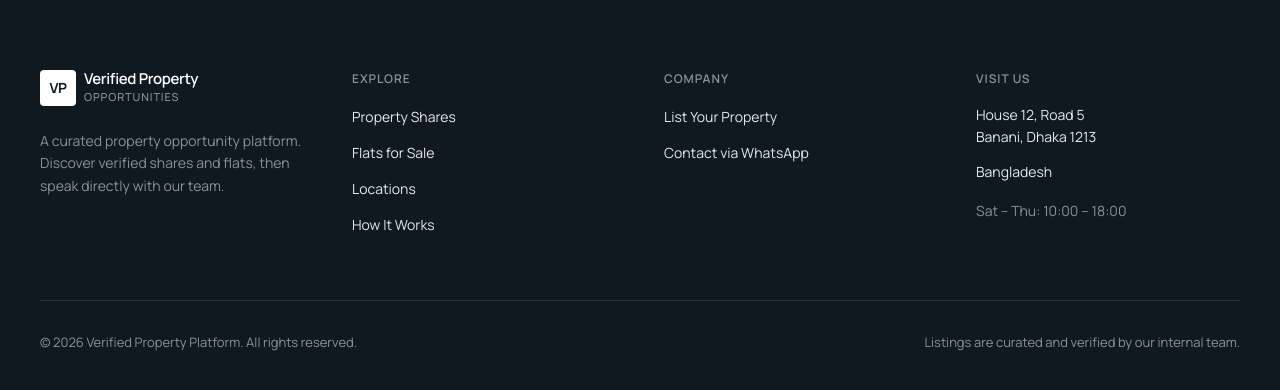
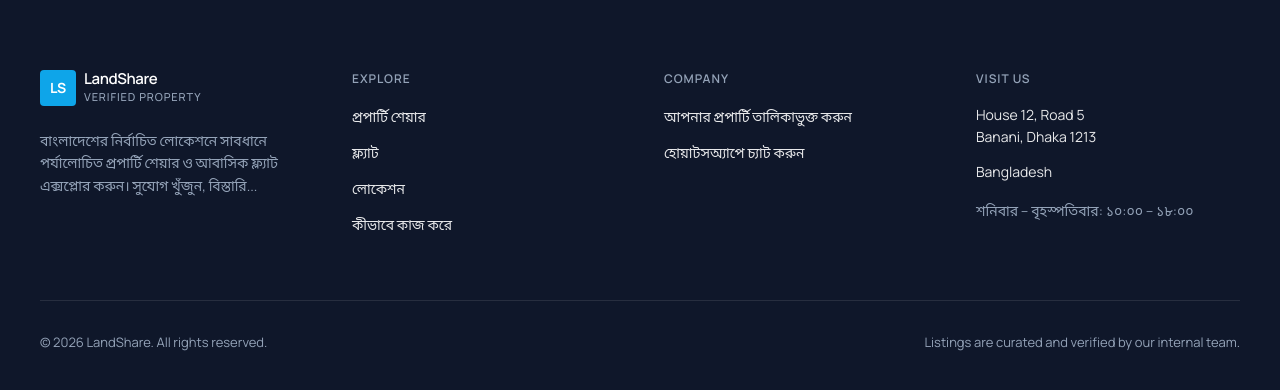
Before and after one commit to mansurcozmiq-byte/landshare, a Next.js app: page / in a window 1280 px wide. Shown: the part 5413-5803 px from the top of the page. Built offline with nearby package versions, Linux system fonts and the light colour scheme.

Commit message:
Update Footer with bilingual + skyblue brand

```diff
--- a/src/components/Footer.tsx
+++ b/src/components/Footer.tsx
@@ -1,69 +1,73 @@
+"use client";
+
 import Link from "next/link";
-import Logo from "./Logo";
 import { getWhatsAppLink, getGeneralMessage } from "@/lib/whatsapp";
+import { useLanguage } from "@/context/LanguageContext";
 
 export default function Footer() {
+  const { t } = useLanguage();
+
   return (
-    <footer className="border-t border-[#D9D6CF] bg-[#101820] text-white">
+    <footer className="border-t border-[#E2E8F0] bg-[#0F172A] text-white">
       <div className="container-main section-padding">
         <div className="grid gap-12 md:grid-cols-2 lg:grid-cols-4">
           <div className="lg:col-span-1">
             <div className="mb-6">
               <div className="flex items-center gap-2">
-                <div className="flex h-9 w-9 items-center justify-center rounded-[4px] bg-white">
-                  <span className="text-sm font-bold tracking-tight text-[#101820]">VP</span>
+                <div className="flex h-9 w-9 items-center justify-center rounded-[4px] bg-[#0EA5E9]">
+                  <span className="text-sm font-bold tracking-tight text-white">LS</span>
                 </div>
                 <div className="flex flex-col">
                   <span className="text-[15px] font-semibold leading-tight tracking-tight text-white">
+                    LandShare
+                  </span>
+                  <span className="text-[11px] font-medium uppercase tracking-[0.08em] text-[#94A3B8]">
                     Verified Property
-                  </span>
-                  <span className="text-[11px] font-medium uppercase tracking-[0.08em] text-[#8B9298]">
-                    Opportunities
                   </span>
                 </div>
               </div>
             </div>
-            <p className="max-w-xs text-[14px] leading-relaxed text-[#8B9298]">
-              A curated property opportunity platform. Discover verified shares and flats, then speak directly with our team.
+            <p className="max-w-xs text-[14px] leading-relaxed text-[#94A3B8]">
+              {t("heroSubtitle").slice(0, 120)}...
             </p>
           </div>
 
           <div>
-            <h4 className="mb-4 text-[12px] font-semibold uppercase tracking-[0.08em] text-[#8B9298]">
+            <h4 className="mb-4 text-[12px] font-semibold uppercase tracking-[0.08em] text-[#94A3B8]">
               Explore
             </h4>
             <ul className="space-y-3">
               <li>
-                <Link href="/#property-shares" className="text-[14px] text-white/90 hover:text-[#C9824B]">
-                  Property Shares
+                <Link href="/#property-shares" className="text-[14px] text-white/90 hover:text-[#0EA5E9]">
+                  {t("navPropertyShares")}
                 </Link>
               </li>
               <li>
-                <Link href="/#flats" className="text-[14px] text-white/90 hover:text-[#C9824B]">
-                  Flats for Sale
+                <Link href="/#flats" className="text-[14px] text-white/90 hover:text-[#0EA5E9]">
+                  {t("navFlats")}
                 </Link>
               </li>
               <li>
-                <Link href="/locations" className="text-[14px] text-white/90 hover:text-[#C9824B]">
-                  Locations
+                <Link href="/locations" className="text-[14px] text-white/90 hover:text-[#0EA5E9]">
+                  {t("navLocations")}
                 </Link>
               </li>
               <li>
-                <Link href="/how-it-works" className="text-[14px] text-white/90 hover:text-[#C9824B]">
-                  How It Works
+                <Link href="/how-it-works" className="text-[14px] text-white/90 hover:text-[#0EA5E9]">
+                  {t("navHowItWorks")}
                 </Link>
               </li>
             </ul>
           </div>
 
           <div>
-            <h4 className="mb-4 text-[12px] font-semibold uppercase tracking-[0.08em] text-[#8B9298]">
+            <h4 className="mb-4 text-[12px] font-semibold uppercase tracking-[0.08em] text-[#94A3B8]">
               Company
             </h4>
             <ul className="space-y-3">
               <li>
-                <Link href="/list-property" className="text-[14px] text-white/90 hover:text-[#C9824B]">
-                  List Your Property
+                <Link href="/list-property" className="text-[14px] text-white/90 hover:text-[#0EA5E9]">
+                  {t("navListProperty")}
                 </Link>
               </li>
               <li>
@@ -71,32 +75,32 @@ export default function Footer() {
                   href={getWhatsAppLink(getGeneralMessage())}
                   target="_blank"
                   rel="noopener noreferrer"
-                  className="text-[14px] text-white/90 hover:text-[#C9824B]"
+                  className="text-[14px] text-white/90 hover:text-[#0EA5E9]"
                 >
-                  Contact via WhatsApp
+                  {t("chatOnWhatsApp")}
                 </a>
               </li>
             </ul>
           </div>
 
           <div>
-            <h4 className="mb-4 text-[12px] font-semibold uppercase tracking-[0.08em] text-[#8B9298]">
+            <h4 className="mb-4 text-[12px] font-semibold uppercase tracking-[0.08em] text-[#94A3B8]">
               Visit Us
             </h4>
             <address className="not-italic text-[14px] leading-relaxed text-white/90">
               <p>House 12, Road 5</p>
               <p>Banani, Dhaka 1213</p>
               <p className="mt-3">Bangladesh</p>
-              <p className="mt-4 text-[#8B9298]">Sat – Thu: 10:00 – 18:00</p>
+              <p className="mt-4 text-[#94A3B8]">{t("officeHoursValue")}</p>
             </address>
           </div>
         </div>
 
         <div className="mt-16 flex flex-col items-start justify-between gap-4 border-t border-white/10 pt-8 md:flex-row md:items-center">
-          <p className="text-[13px] text-[#8B9298]">
-            © {new Date().getFullYear()} Verified Property Platform. All rights reserved.
+          <p className="text-[13px] text-[#94A3B8]">
+            © {new Date().getFullYear()} LandShare. All rights reserved.
           </p>
-          <p className="text-[13px] text-[#8B9298]">
+          <p className="text-[13px] text-[#94A3B8]">
             Listings are curated and verified by our internal team.
           </p>
         </div>
```
